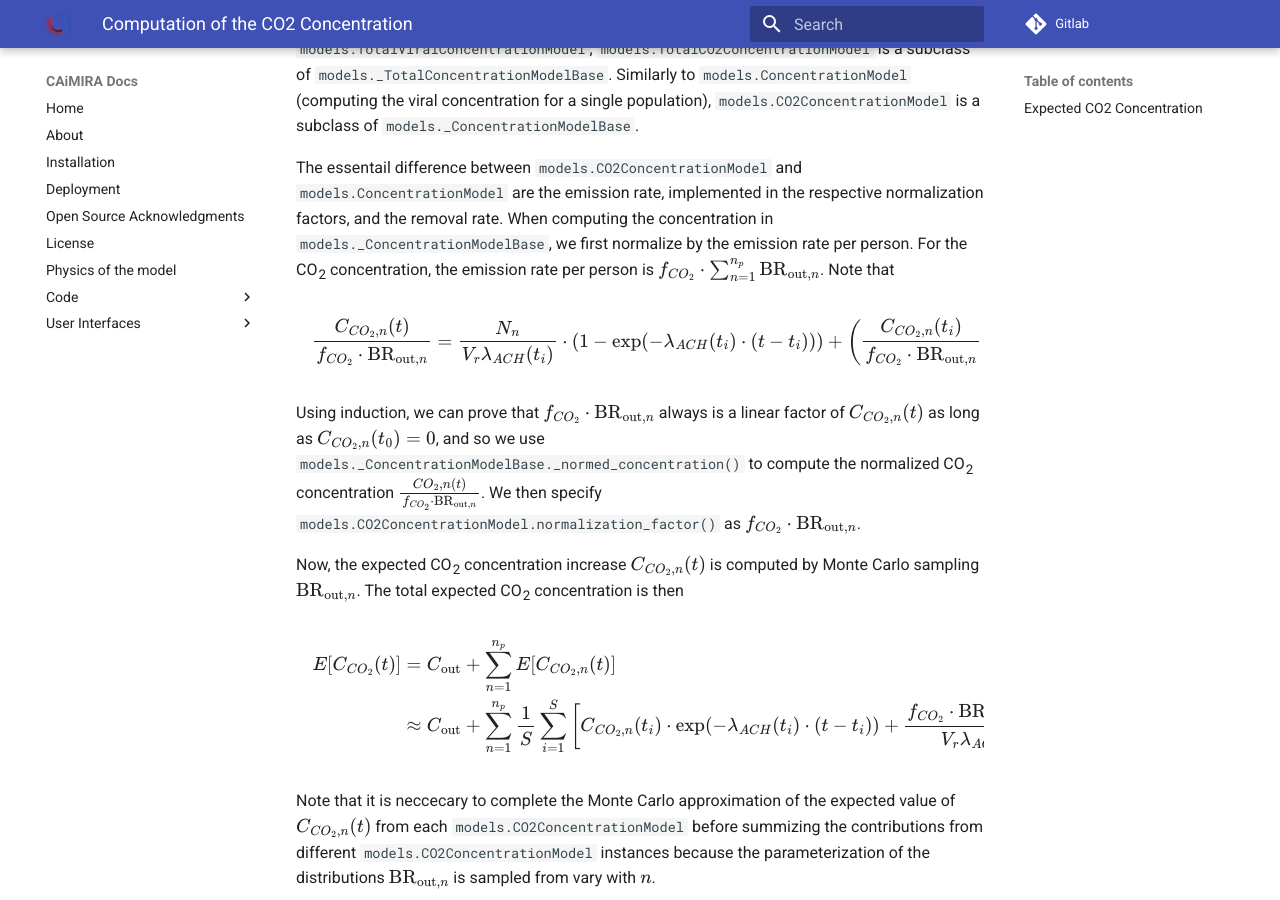
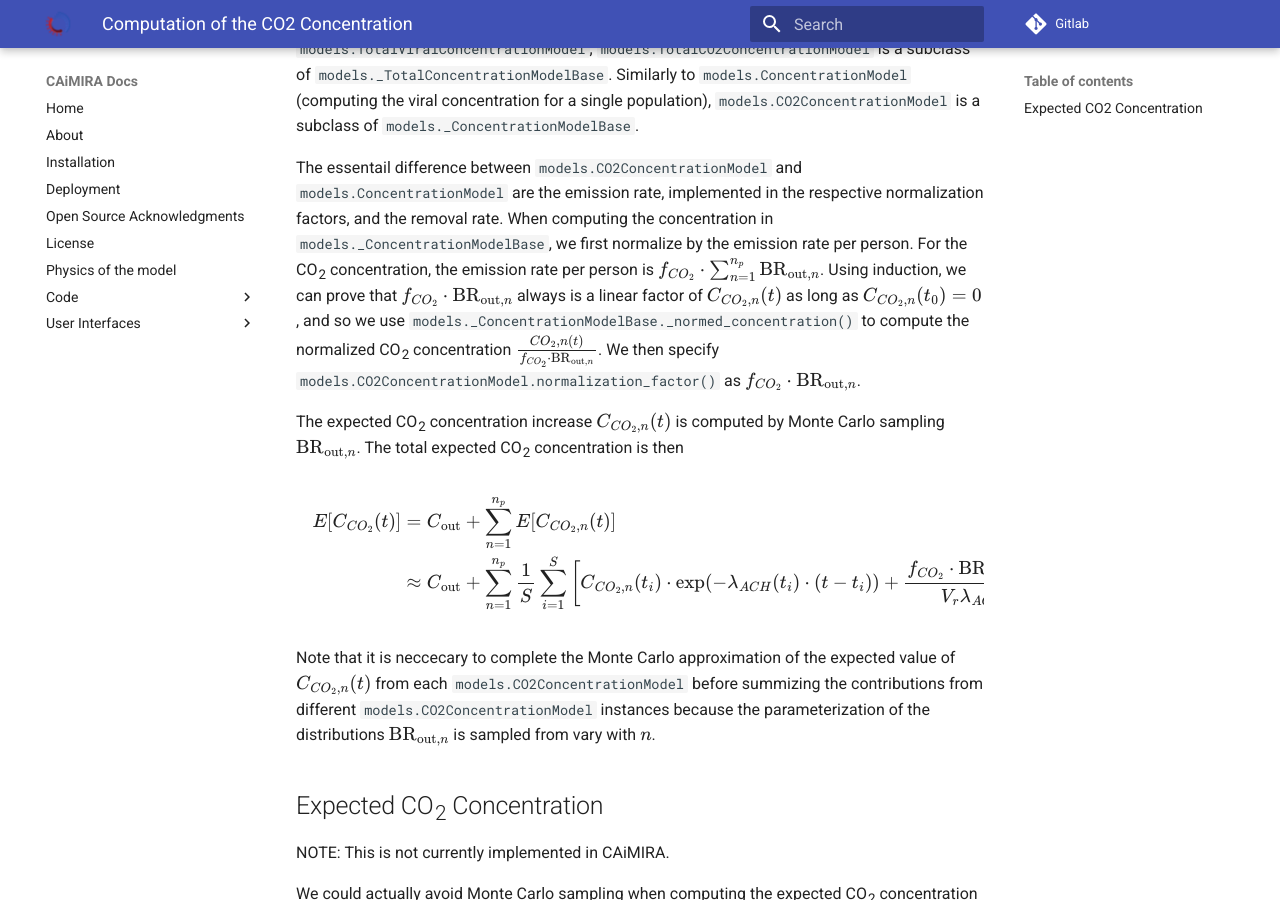
Before and after one commit to CERN/CAiMIRA, an MkDocs documentation site: the page built from caimira/docs/mkdocs/docs/code/co2_concentration.md, in a window 1280 px wide and 900 px high, scrolled down 1449 px. Built offline with MkDocs 1.6.1 and Material for MkDocs 9.7.7, drawn with Linux system fonts in a browser that asks for light colours.

Commit message:
docs: remove redundant and confusing equation

```diff
--- a/caimira/docs/mkdocs/docs/code/co2_concentration.md
+++ b/caimira/docs/mkdocs/docs/code/co2_concentration.md
@@ -51,25 +51,10 @@ $$
 
 The CO<sub>2</sub> concentration is computed in much the same way as the viral concentration: We approximate the expected total concentration $C_{CO_2}(t)$ in `models.TotalCO2ConcentrationModel.concentration()`, separating the computations into $n_p$ `models.CO2ConcentrationModel` instances which each compute $C_{CO_2,n}(t)$ for the $n$-th population and then adding $C_{\mathrm{out}}$ at the end when summizing all the contributions. Similarly to `models.TotalViralConcentrationModel`, `models.TotalCO2ConcentrationModel` is a subclass of `models._TotalConcentrationModelBase`. Similarly to `models.ConcentrationModel` (computing the viral concentration for a single population), `models.CO2ConcentrationModel` is a subclass of `models._ConcentrationModelBase`.
 
-The essentail difference between `models.CO2ConcentrationModel` and `models.ConcentrationModel` are the emission rate, implemented in the respective normalization factors, and the removal rate. When computing the concentration in `models._ConcentrationModelBase`, we first normalize by the emission rate per person. For the CO<sub>2</sub> concentration, the emission rate per person is $f_{CO_2} \cdot \sum_{n=1}^{n_p}\mathrm{BR}_{\mathrm{out},n}$. Note that
-
-$$
-\begin{equation*}
-\frac{C_{CO_2,n}(t)}{f_{CO_2} \cdot \mathrm{BR}_{\mathrm{out},n}} = \frac{N_n}{V_r\lambda_{ACH}(t_i)}\cdot (1-\exp(-\lambda_{ACH}(t_i)\cdot(t-t_i)))
-+
-\left(
-\frac{C_{CO_2,n}(t_i)}{f_{CO_2} \cdot \mathrm{BR}_{\mathrm{out},n}}
--
-\frac{N_n}
-     {V_r\lambda_{ACH}}
-\right)
-\exp(-\lambda_{ACH}(t-t_i)).
-\end{equation*}
-$$
-
+The essentail difference between `models.CO2ConcentrationModel` and `models.ConcentrationModel` are the emission rate, implemented in the respective normalization factors, and the removal rate. When computing the concentration in `models._ConcentrationModelBase`, we first normalize by the emission rate per person. For the CO<sub>2</sub> concentration, the emission rate per person is $f_{CO_2} \cdot \sum_{n=1}^{n_p}\mathrm{BR}_{\mathrm{out},n}$.
 Using induction, we can prove that $f_{CO_2} \cdot \mathrm{BR}_{\mathrm{out},n}$ always is a linear factor of $C_{CO_2,n}(t)$ as long as $C_{CO_2,n}(t_0)=0$, and so we use `models._ConcentrationModelBase._normed_concentration()` to compute the normalized CO<sub>2</sub> concentration $\frac{{CO_2,n}(t)}{f_{CO_2} \cdot \mathrm{BR}_{\mathrm{out},n}}$. We then specify `models.CO2ConcentrationModel.normalization_factor()` as $f_{CO_2} \cdot \mathrm{BR}_{\mathrm{out},n}$.
 
-Now, the expected CO<sub>2</sub> concentration increase $C_{CO_2,n}(t)$ is computed by Monte Carlo sampling $\mathrm{BR}_{\mathrm{out},n}$. The total expected CO<sub>2</sub> concentration is then
+The expected CO<sub>2</sub> concentration increase $C_{CO_2,n}(t)$ is computed by Monte Carlo sampling $\mathrm{BR}_{\mathrm{out},n}$. The total expected CO<sub>2</sub> concentration is then
 
 $$
 \begin{align*}
```
